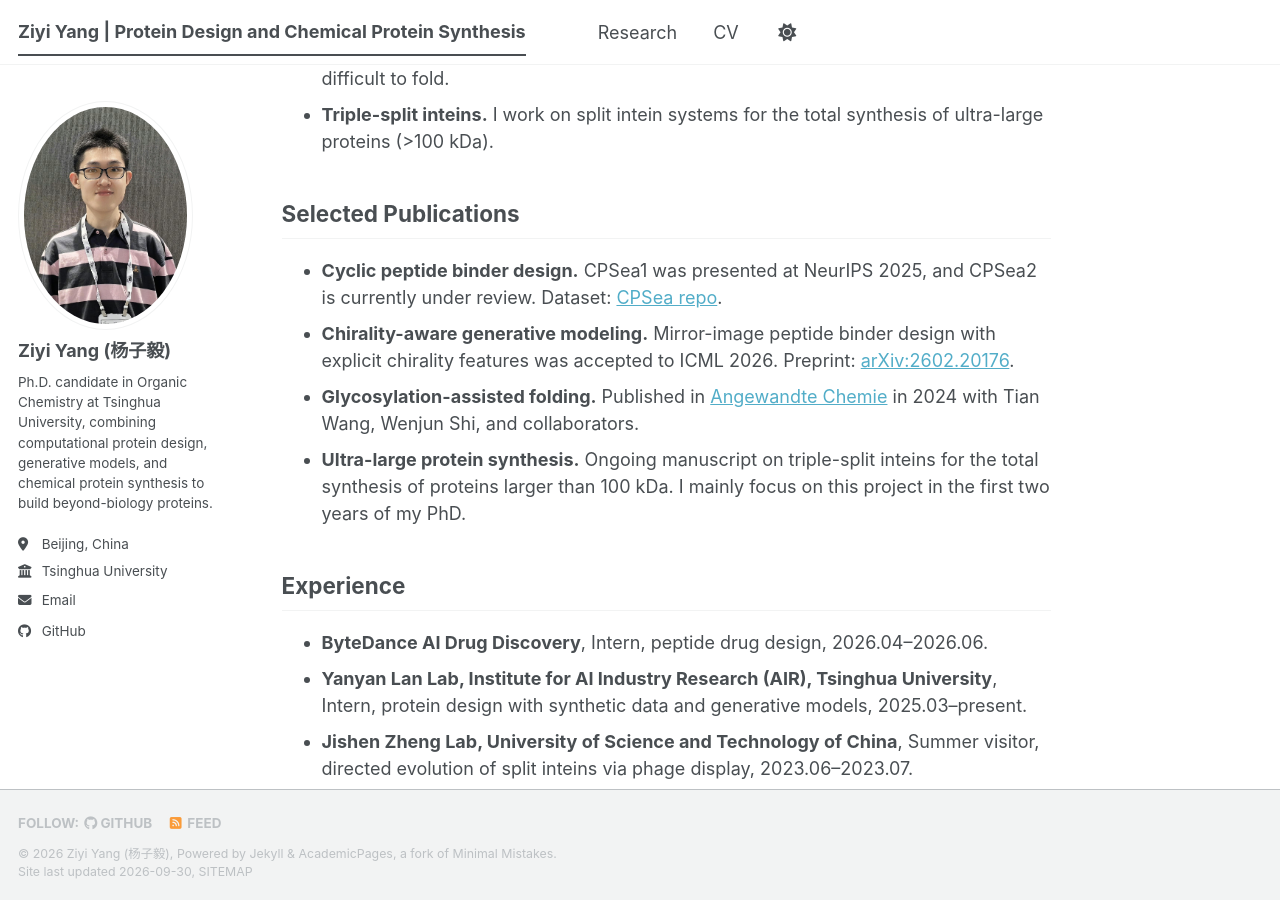
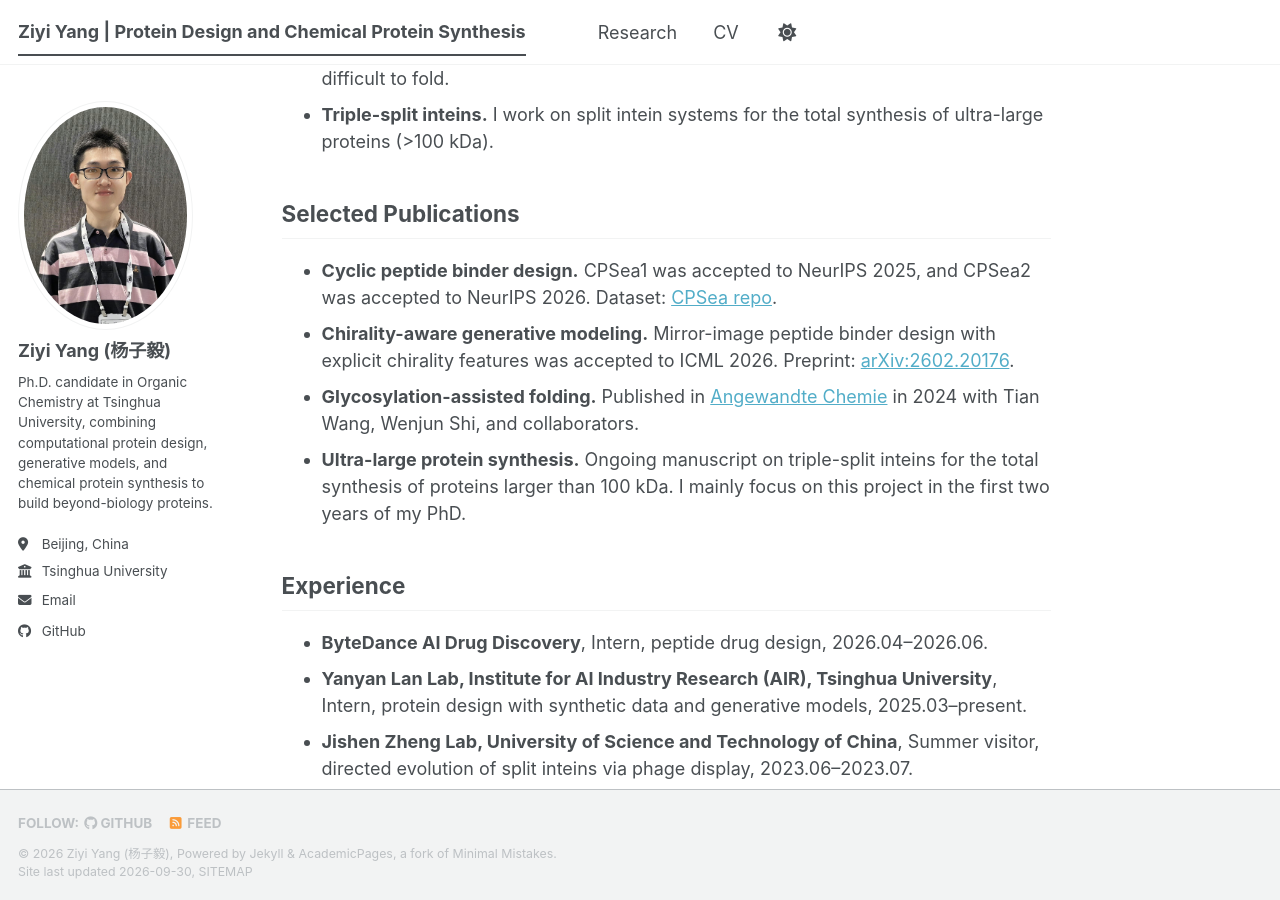
Before and after one commit to YZY010418/YZY010418.github.io, a Jekyll site: the page built from _pages/about.md, in a window 1280 px wide and 900 px high, scrolled down 1768 px. Built offline with Jekyll 4.4.1, drawn with Linux system fonts in a browser that asks for light colours; a style sheet for code colours, icons or effects is not loaded.

Commit message:
Update about.md

```diff
--- a/_pages/about.md
+++ b/_pages/about.md
@@ -43,7 +43,7 @@ Here is a summary of my previous research.
 
 ## Selected Publications
 
-* **Cyclic peptide binder design.** CPSea1 was presented at NeurIPS 2025, and CPSea2 is currently under review. Dataset: [CPSea repo](https://github.com/YZY010418/CPSea).
+* **Cyclic peptide binder design.** CPSea1 was accepted to NeurIPS 2025, and CPSea2 was accepted to NeurIPS 2026. Dataset: [CPSea repo](https://github.com/YZY010418/CPSea).
 * **Chirality-aware generative modeling.** Mirror-image peptide binder design with explicit chirality features was accepted to ICML 2026. Preprint: [arXiv:2602.20176](https://arxiv.org/abs/2602.20176).
 * **Glycosylation-assisted folding.** Published in [Angewandte Chemie](https://onlinelibrary.wiley.com/doi/abs/10.1002/anie.202313640) in 2024 with Tian Wang, Wenjun Shi, and collaborators.
 * **Ultra-large protein synthesis.** Ongoing manuscript on triple-split inteins for the total synthesis of proteins larger than 100 kDa. I mainly focus on this project in the first two years of my PhD.
```
